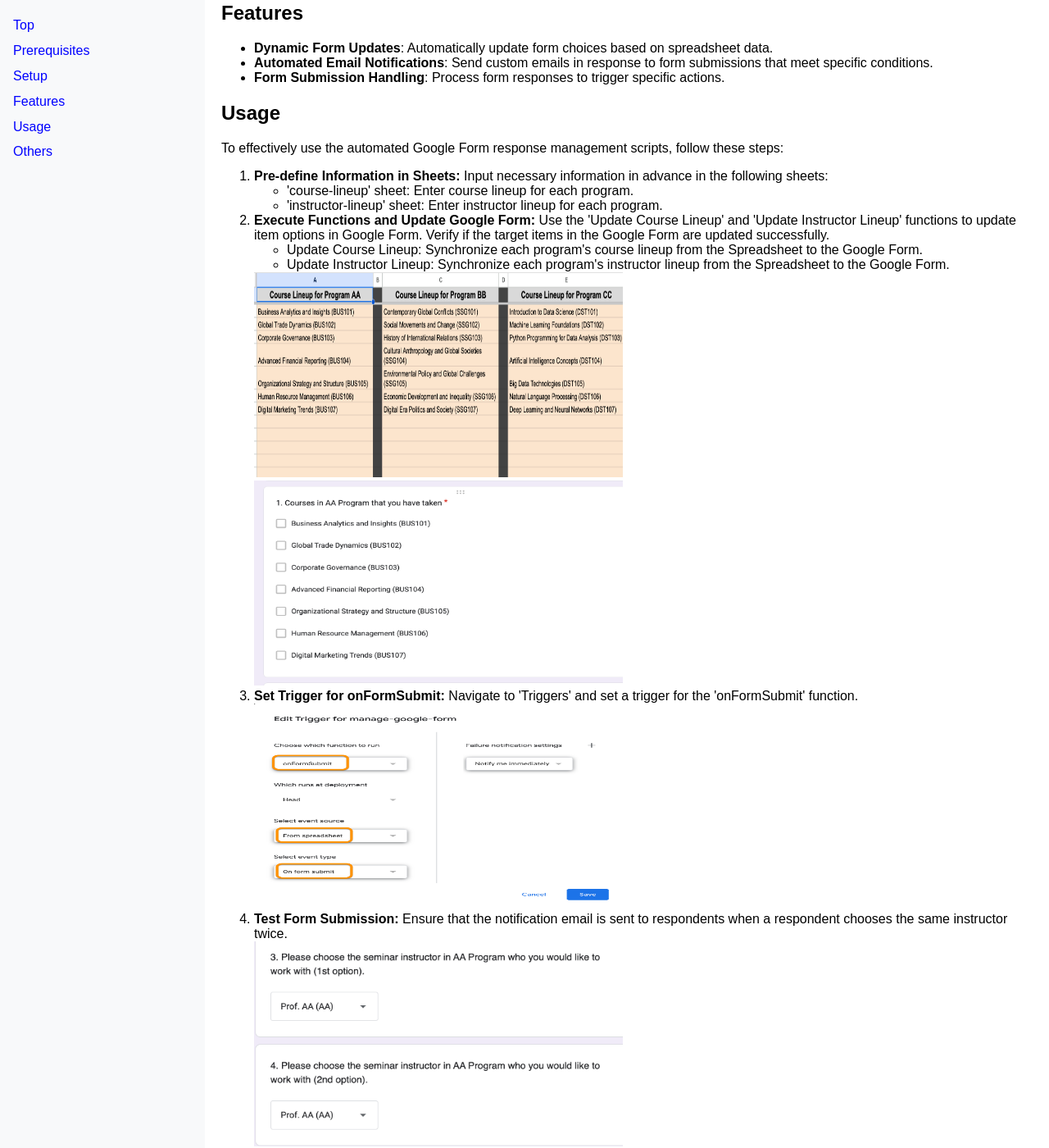
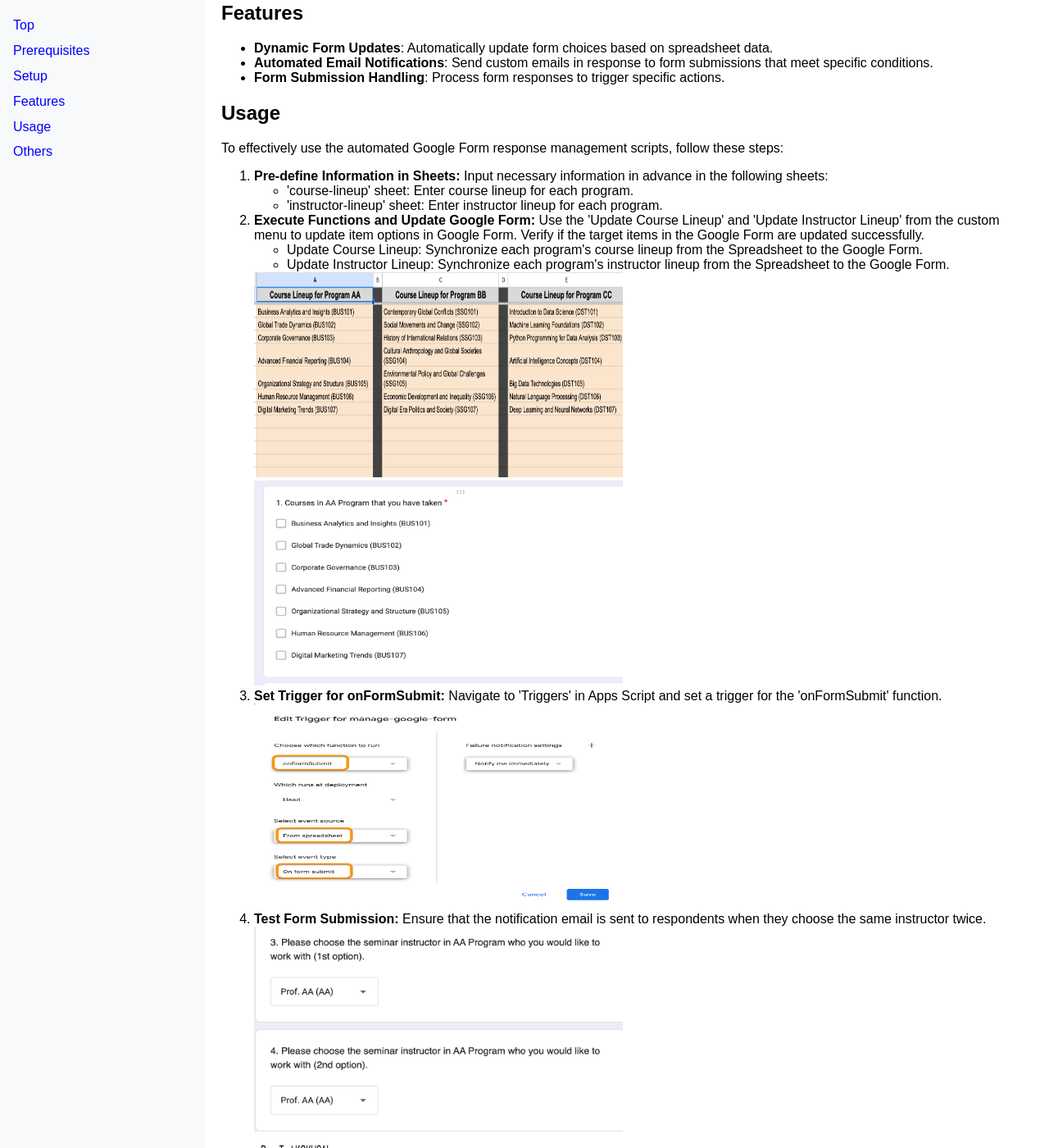
Before and after one commit to tsato21/form-manage-simplifier, a Jekyll site: the page built from docs/index.html, in a window 1280 px wide and 1400 px high, scrolled down 550 px. Shown: the whole window at 82% size. Built offline with Jekyll 4.4.1, drawn with Linux system fonts in a browser that asks for light colours.

Commit message:
Update index.html

```diff
--- a/docs/index.html
+++ b/docs/index.html
@@ -59,7 +59,7 @@ title: 'Google Forms Response Management and Automation'
             </ul>
         </li>
         <li>
-            <strong>Execute Functions and Update Google Form:</strong> Use the 'Update Course Lineup' and 'Update Instructor Lineup' functions to update item options in Google Form. Verify if the target items in the Google Form are updated successfully.
+            <strong>Execute Functions and Update Google Form:</strong> Use the 'Update Course Lineup' and 'Update Instructor Lineup' from the custom menu to update item options in Google Form. Verify if the target items in the Google Form are updated successfully.
             <ul>
                 <li>Update Course Lineup: Synchronize each program's course lineup from the Spreadsheet to the Google Form.</li>
                 <li>Update Instructor Lineup: Synchronize each program's instructor lineup from the Spreadsheet to the Google Form.</li>
@@ -68,13 +68,13 @@ title: 'Google Forms Response Management and Automation'
             <div><img src="assets/images/form-items-update.png" alt="Updated Google Form Items" width="450" height="250"></div>
         </li>
         <li>
-            <strong>Set Trigger for onFormSubmit:</strong> Navigate to 'Triggers' and set a trigger for the 'onFormSubmit' function.
+            <strong>Set Trigger for onFormSubmit:</strong> Navigate to 'Triggers' in Apps Script and set a trigger for the 'onFormSubmit' function.
             <div><img src="assets/images/setup-trigger.png" alt="Trigger Setup" width="450" height="250"></div>
         </li>
         <li>
-            <strong>Test Form Submission:</strong> Ensure that the notification email is sent to respondents when a respondent chooses the same instructor twice.
+            <strong>Test Form Submission:</strong> Ensure that the notification email is sent to respondents when they choose the same instructor twice.
             <div><img src="assets/images/choose-instructors.png" alt="Email Notification Example" width="450" height="250"></div>
-            <div><img src="assets/images/email-notification.png" alt="Email Notification Example" width="450" height="250"></div>
+            <div><img src="assets/images/email-notification.png" alt="Email Notification Example" width="700" height="250"></div>
         </li>
     </ol>
     <div>
```
